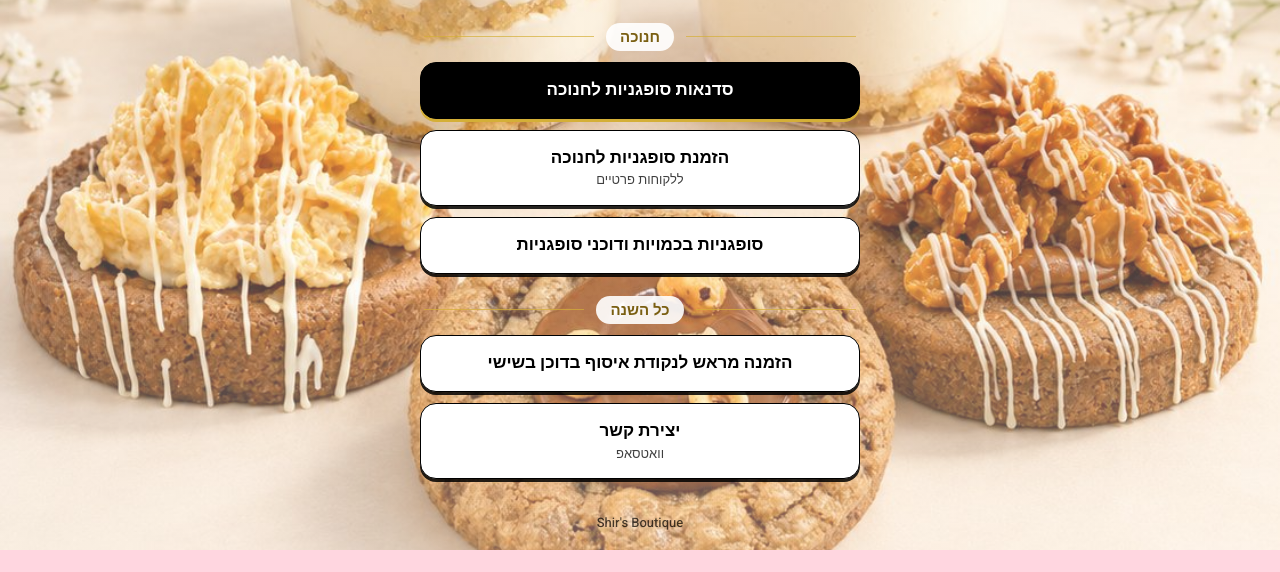
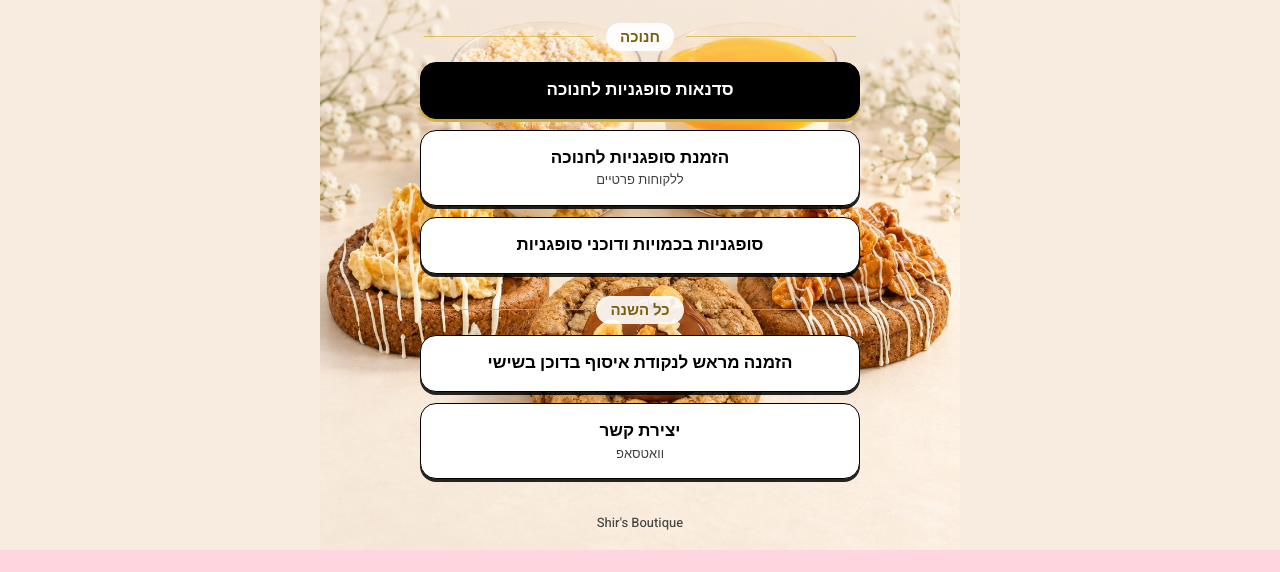
Before and after one commit to shirsbou-prog/links, a plain HTML site: page index.html in a window 1280 px wide. Shown: the part 250-822 px from the top of the page. Drawn offline with Linux system fonts and the light colour scheme.

Commit message:
Show the whole background photo, smaller, at the bottom
Co-Authored-By: Claude Opus 5.5 <noreply@anthropic.com>

```diff
--- a/index.html
+++ b/index.html
@@ -24,8 +24,8 @@
     padding:28px 16px 40px;
   }
   /* רקע קבוע מאחורי הדף (תמונת הסטודיו של מחירון הסיטונאי) עם שכבת קרם עדינה */
-  .bg{position:fixed;inset:0;z-index:-1;background:url(bg_studio.jpg) center 70%/cover no-repeat}
-  .bg::after{content:"";position:absolute;inset:0;background:linear-gradient(180deg,rgba(253,246,238,.75),rgba(253,246,238,.2) 45%,rgba(253,246,238,.35))}
+  .bg{position:fixed;inset:0;z-index:-1;background:#f8ece0 url(bg_studio.jpg) center bottom/contain no-repeat}
+  .bg::after{content:"";position:absolute;inset:0;background:linear-gradient(180deg,#f8ece0 0%,rgba(248,236,224,0) 55%),linear-gradient(90deg,#f8ece0,rgba(248,236,224,0) 12%,rgba(248,236,224,0) 88%,#f8ece0)}
   body{background:transparent}
   .group{display:none;margin:26px 0 0;padding:22px 18px 20px;border-radius:20px;background:rgba(255,255,255,.88);border:1.5px solid var(--gold);box-shadow:0 8px 24px rgba(90,52,24,.12)}
   .group.on{display:block}
```
